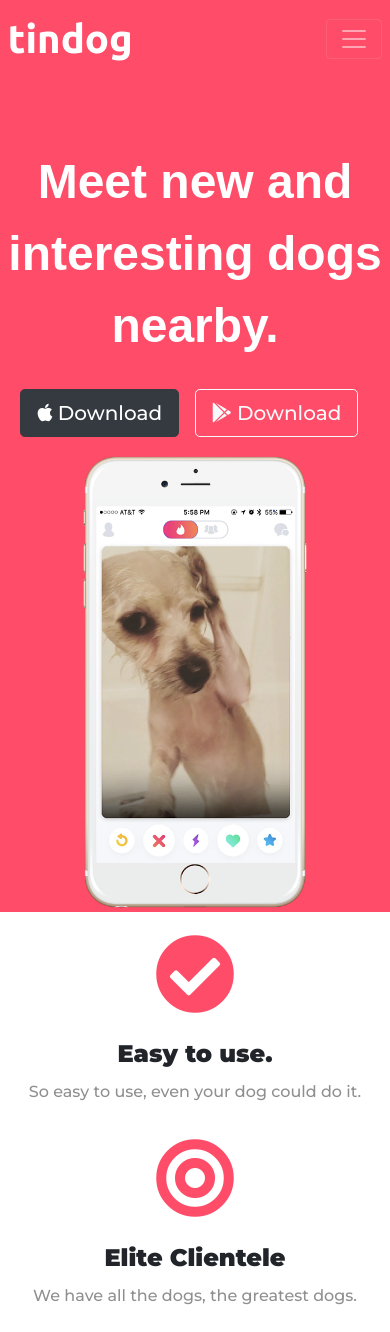
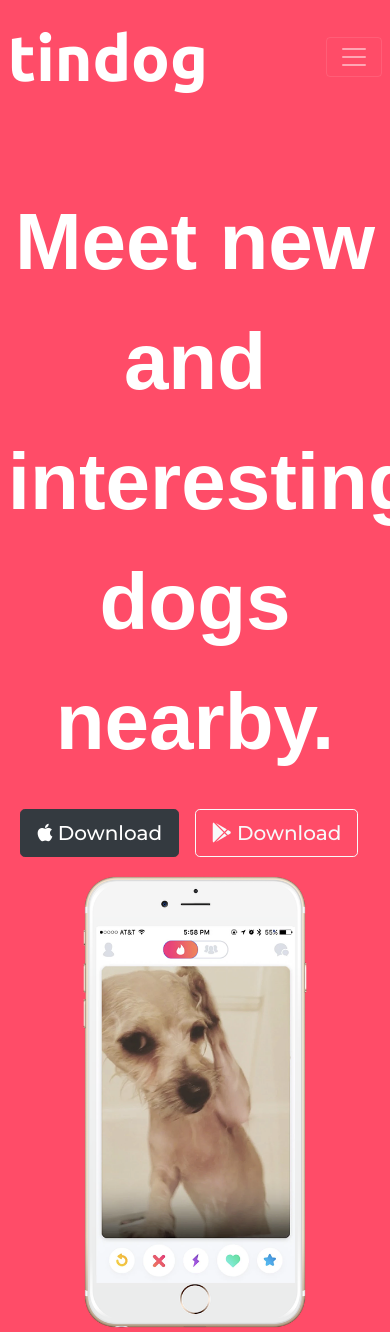
Before and after one commit to chaturvedi-aditya/tindog, a plain HTML site: page index.html in a window 390 px wide. Shown: the top 1332 px of the page. Drawn offline with nearby package versions, Linux system fonts and the light colour scheme.

Commit message:
Update styles.css

```diff
--- a/css/styles.css
+++ b/css/styles.css
@@ -177,7 +177,23 @@
 
 @media (max-width: 1199px) {
 
-  .title-image{
+  h1{
+    font-size: 5rem;
+  }
+
+  h2{
+    font-size: 4rem;
+  }
+
+  h3{
+    font-size: 3rem;
+  }
+
+  .navbar-brand {
+    font-size: 4rem;
+  }
+
+  .title-image {
     width: 60%;
     display: inline-block;
     transform: rotate(0deg);
```
